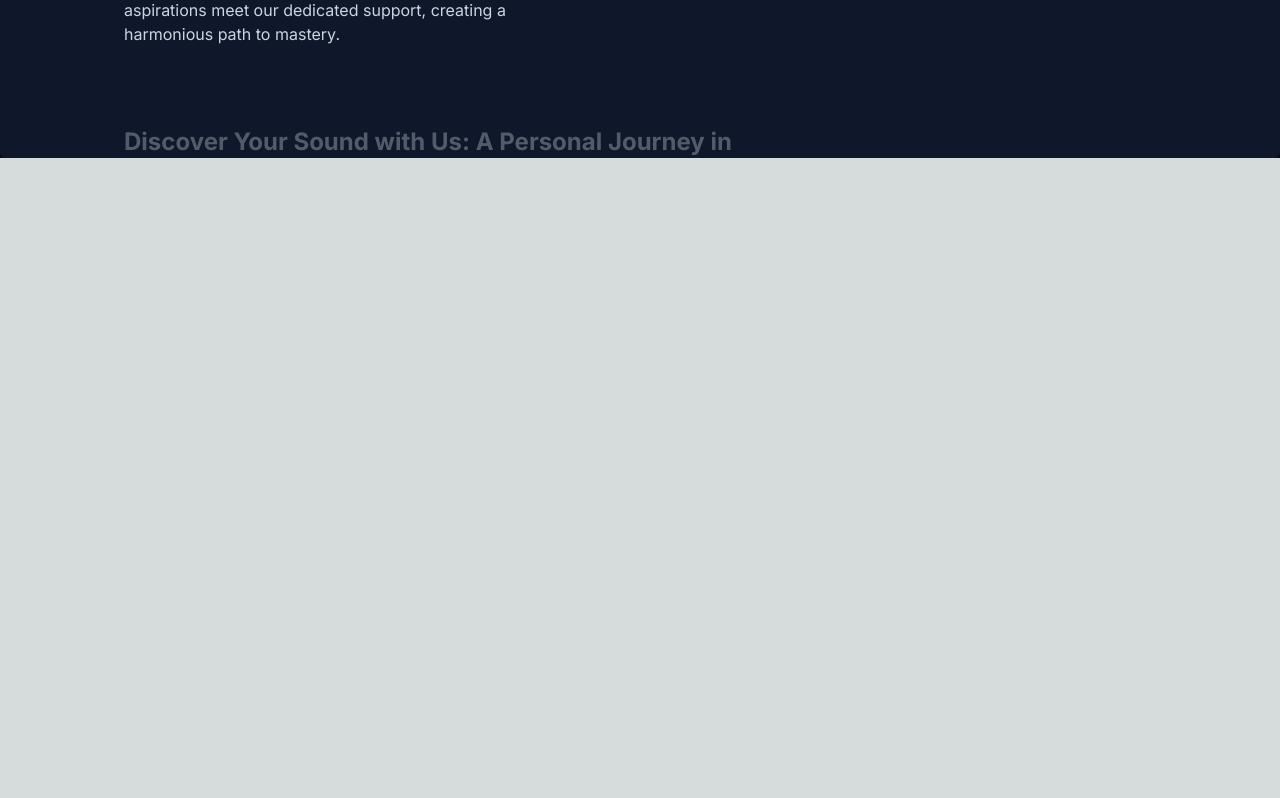
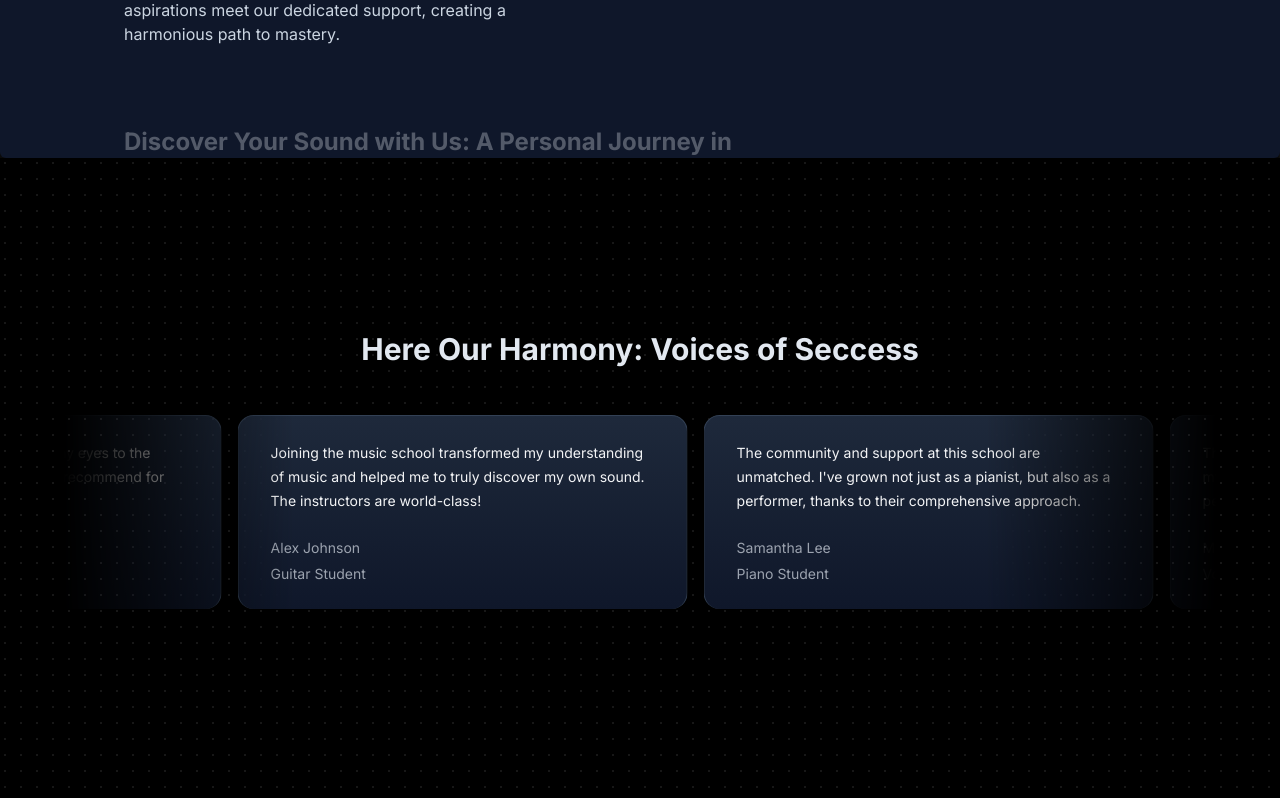
Before and after one commit to shabbirbd/next_course, a Next.js app: page / in a window 1280 px wide. Shown: the part 1726-2524 px from the top of the page. Before the commit the page ends 1884 px from the top, so only its background shows below. Built offline with nearby package versions, Linux system fonts and the light colour scheme.

Commit message:
testimonial section done

```diff
--- a/package.json
+++ b/package.json
@@ -11,6 +11,7 @@
   "dependencies": {
     "clsx": "^2.1.0",
     "framer-motion": "^11.0.6",
+    "mini-svg-data-uri": "^1.4.4",
     "next": "14.1.0",
     "react": "^18",
     "react-dom": "^18",
--- a/src/app/page.tsx
+++ b/src/app/page.tsx
@@ -1,5 +1,6 @@
 import FeaturedCourses from "@/components/FeaturedCourses";
 import HeroSection from "@/components/HeroSection";
+import TestimonialCard from "@/components/TestimonialCard";
 import WhyChooseUs from "@/components/WhyChooseUs";
 
 export default function Home() {
@@ -8,6 +9,7 @@
       <HeroSection />
       <FeaturedCourses />
       <WhyChooseUs />
+      <TestimonialCard />
     </main>
   );
 }
--- a/src/components/FeaturedCourses.tsx
+++ b/src/components/FeaturedCourses.tsx
@@ -46,7 +46,7 @@
                   </p>
                   <Link
                     href={`/courses/${course.slug}`}
-                    className="border border-gray-200 rounded-md mt-2 px-2 py-1"
+                    className="border border-gray-200 text-slate-200 rounded-md mt-2 px-2 py-1"
                   >
                     Learn More
                   </Link>
--- /dev/null
+++ b/src/components/TestimonialCard.tsx
@@ -0,0 +1,57 @@
+"use client";
+
+import { InfiniteMovingCards } from "./ui/infinite-moving-cards";
+
+const musicSchoolTestimonials = [
+  {
+    quote:
+      "Joining the music school transformed my understanding of music and helped me to truly discover my own sound. The instructors are world-class!",
+    name: "Alex Johnson",
+    title: "Guitar Student",
+  },
+  {
+    quote:
+      "The community and support at this school are unmatched. I've grown not just as a pianist, but also as a performer, thanks to their comprehensive approach.",
+    name: "Samantha Lee",
+    title: "Piano Student",
+  },
+  {
+    quote:
+      "This school offered me the tools and confidence to take my singing to the next level. I'm endlessly grateful for the personalized coaching.",
+    name: "Michael Chen",
+    title: "Vocal Student",
+  },
+  {
+    quote:
+      "As a violinist, finding the right mentor can be challenging, but this school matched me with a teacher who truly understands my goals and challenges.",
+    name: "Emily Taylor",
+    title: "Violin Student",
+  },
+  {
+    quote:
+      "The production courses here opened my eyes to the intricacies of music production. Highly recommend for any aspiring producers!",
+    name: "Chris Morales",
+    title: "Music Production Student",
+  },
+];
+
+const TestimonialCard = () => {
+  return (
+    <div className="h-[40rem] w-full dark:bg-black dark:bg-dot-white/[0.2] relative flex flex-col items-center justify-center overflow-hidden">
+      <h2 className="text-3xl font-bold text-center mb-8 z-10 text-slate-200">
+        Here Our Harmony: Voices of Seccess
+      </h2>
+      <div className="flex justify-center w-full overflow-hidden px-4 sm:px-6 lg:px-8">
+        <div className="w-full max-w-6xl">
+          <InfiniteMovingCards
+            items={musicSchoolTestimonials}
+            direction="right"
+            speed="slow"
+          />
+        </div>
+      </div>
+    </div>
+  );
+};
+
+export default TestimonialCard;
--- /dev/null
+++ b/src/components/ui/infinite-moving-cards.tsx
@@ -0,0 +1,121 @@
+"use client";
+
+import { cn } from "@/utils/cn";
+import React, { useEffect, useState } from "react";
+
+export const InfiniteMovingCards = ({
+  items,
+  direction = "left",
+  speed = "fast",
+  pauseOnHover = true,
+  className,
+}: {
+  items: {
+    quote: string;
+    name: string;
+    title: string;
+  }[];
+  direction?: "left" | "right";
+  speed?: "fast" | "normal" | "slow";
+  pauseOnHover?: boolean;
+  className?: string;
+}) => {
+  const containerRef = React.useRef<HTMLDivElement>(null);
+  const scrollerRef = React.useRef<HTMLUListElement>(null);
+
+  useEffect(() => {
+    addAnimation();
+  }, []);
+  const [start, setStart] = useState(false);
+  function addAnimation() {
+    if (containerRef.current && scrollerRef.current) {
+      const scrollerContent = Array.from(scrollerRef.current.children);
+
+      scrollerContent.forEach((item) => {
+        const duplicatedItem = item.cloneNode(true);
+        if (scrollerRef.current) {
+          scrollerRef.current.appendChild(duplicatedItem);
+        }
+      });
+
+      getDirection();
+      getSpeed();
+      setStart(true);
+    }
+  }
+  const getDirection = () => {
+    if (containerRef.current) {
+      if (direction === "left") {
+        containerRef.current.style.setProperty(
+          "--animation-direction",
+          "forwards"
+        );
+      } else {
+        containerRef.current.style.setProperty(
+          "--animation-direction",
+          "reverse"
+        );
+      }
+    }
+  };
+  const getSpeed = () => {
+    if (containerRef.current) {
+      if (speed === "fast") {
+        containerRef.current.style.setProperty("--animation-duration", "20s");
+      } else if (speed === "normal") {
+        containerRef.current.style.setProperty("--animation-duration", "40s");
+      } else {
+        containerRef.current.style.setProperty("--animation-duration", "80s");
+      }
+    }
+  };
+  return (
+    <div
+      ref={containerRef}
+      className={cn(
+        "scroller relative z-20  max-w-7xl overflow-hidden  [mask-image:linear-gradient(to_right,transparent,white_20%,white_80%,transparent)]",
+        className
+      )}
+    >
+      <ul
+        ref={scrollerRef}
+        className={cn(
+          " flex min-w-full shrink-0 gap-4 py-4 w-max flex-nowrap",
+          start && "animate-scroll ",
+          pauseOnHover && "hover:[animation-play-state:paused]"
+        )}
+      >
+        {items.map((item, idx) => (
+          <li
+            className="w-[350px] max-w-full relative rounded-2xl border border-b-0 flex-shrink-0 border-slate-700 px-8 py-6 md:w-[450px]"
+            style={{
+              background:
+                "linear-gradient(180deg, var(--slate-800), var(--slate-900)",
+            }}
+            key={item.name}
+          >
+            <blockquote>
+              <div
+                aria-hidden="true"
+                className="user-select-none -z-1 pointer-events-none absolute -left-0.5 -top-0.5 h-[calc(100%_+_4px)] w-[calc(100%_+_4px)]"
+              ></div>
+              <span className=" relative z-20 text-sm leading-[1.6] text-gray-100 font-normal">
+                {item.quote}
+              </span>
+              <div className="relative z-20 mt-6 flex flex-row items-center">
+                <span className="flex flex-col gap-1">
+                  <span className=" text-sm leading-[1.6] text-gray-400 font-normal">
+                    {item.name}
+                  </span>
+                  <span className=" text-sm leading-[1.6] text-gray-400 font-normal">
+                    {item.title}
+                  </span>
+                </span>
+              </div>
+            </blockquote>
+          </li>
+        ))}
+      </ul>
+    </div>
+  );
+};
--- a/tailwind.config.ts
+++ b/tailwind.config.ts
@@ -1,5 +1,6 @@
 import type { Config } from "tailwindcss";
 
+const svgToDataUri = require("mini-svg-data-uri");
 const colors = require("tailwindcss/colors");
 const {
   default: flattenColorPalette,
@@ -10,10 +11,30 @@
   const newVars = Object.fromEntries(
     Object.entries(allColors).map(([key, value]) => [`--${key}`, value])
   );
+  addBase({ ":root": newVars });
+}
 
-  addBase({
-    ":root": newVars,
-  });
+function addSvgPattern({ matchUtilities, theme }: any) {
+  matchUtilities(
+    {
+      "bg-grid": (value: any) => ({
+        backgroundImage: `url("${svgToDataUri(
+          `<svg xmlns="http://www.w3.org/2000/svg" viewBox="0 0 32 32" width="32" height="32" fill="none" stroke="${value}"><path d="M0 .5H31.5V32"/></svg>`
+        )}")`,
+      }),
+      "bg-grid-small": (value: any) => ({
+        backgroundImage: `url("${svgToDataUri(
+          `<svg xmlns="http://www.w3.org/2000/svg" viewBox="0 0 32 32" width="8" height="8" fill="none" stroke="${value}"><path d="M0 .5H31.5V32"/></svg>`
+        )}")`,
+      }),
+      "bg-dot": (value: any) => ({
+        backgroundImage: `url("${svgToDataUri(
+          `<svg xmlns="http://www.w3.org/2000/svg" viewBox="0 0 32 32" width="16" height="16" fill="none"><circle fill="${value}" id="pattern-circle" cx="10" cy="10" r="1.6257413380501518"></circle></svg>`
+        )}")`,
+      }),
+    },
+    { values: flattenColorPalette(theme("backgroundColor")), type: "color" }
+  );
 }
 
 const config: Config = {
@@ -32,6 +53,8 @@
       },
       animation: {
         spotlight: "spotlight 2s ease .75s 1 forwards",
+        scroll:
+          "scroll var(--animation-duration, 40s) var(--animation-direction, forwards) linear infinite",
       },
       keyframes: {
         spotlight: {
@@ -44,9 +67,14 @@
             transform: "translate(-50%,-40%) scale(1)",
           },
         },
+        scroll: {
+          to: {
+            transform: "translate(calc(-50% - 0.5rem))",
+          },
+        },
       },
     },
   },
-  plugins: [addVariablesForColors],
+  plugins: [addVariablesForColors, addSvgPattern],
 };
 export default config;
```
Also changed, not shown: 1 other file (tests, documents, lock files or other folders).
